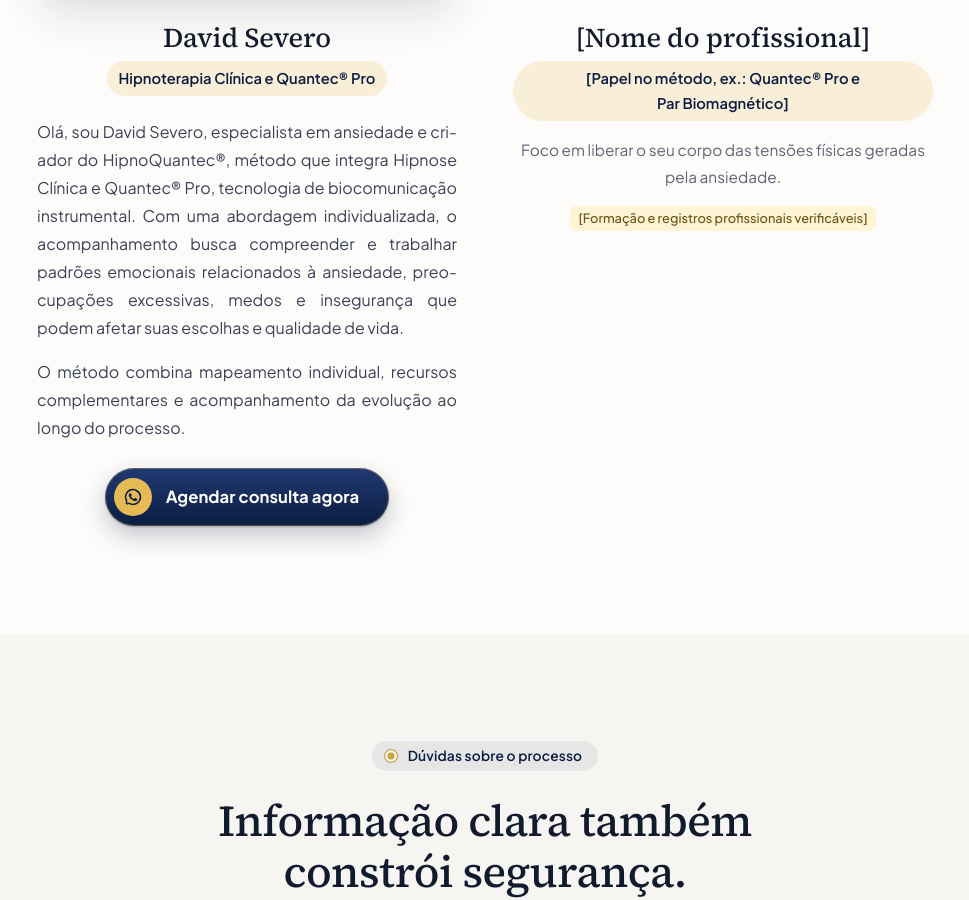
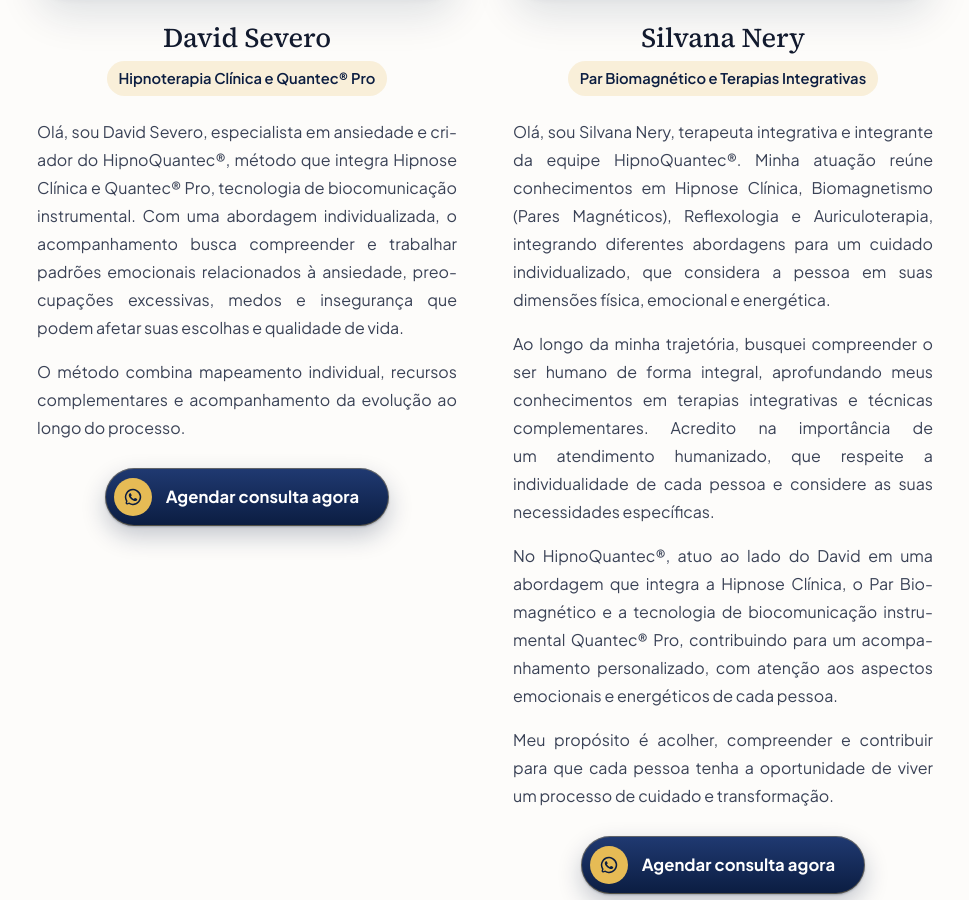
Before and after one commit to gidaads26-lgtm/David-Severo-hipnoquantec, a plain HTML site: page index.html in a window 1280 px wide. Shown: the part 9406-10306 px from the top of the page, without its empty margins (155-1124 px from the left). Drawn offline with Linux system fonts and the light colour scheme.

Commit message:
Adiciona Silvana Nery na seção Quem vai atender você
Co-Authored-By: Claude Opus 5.5 <noreply@anthropic.com>
Claude-Session: https://claude.ai/code/session_019DKL7eVcYTywB2LCB7Cefm

```diff
--- a/index.html
+++ b/index.html
@@ -832,11 +832,16 @@ h2 + .lead,h1 + .lead{margin-top:24px}
         </div>
       </article>
       <article class="pro">
-        <div class="pro-photo pro-photo-empty" role="img" aria-label="Foto do segundo profissional a inserir"><span>Foto do profissional</span></div>
-        <h3>[Nome do profissional]</h3>
-        <p class="pro-role">[Papel no método, ex.: Quantec® Pro e Par Biomagnético]</p>
-        <p class="pro-desc">Foco em liberar o seu corpo das tensões físicas geradas pela ansiedade.</p>
-        <p class="pending">[Formação e registros profissionais verificáveis]</p>
+        <img class="pro-photo" src="img/silvana-nery-perfil.jpg" alt="Retrato de Silvana Nery" width="640" height="800" loading="lazy">
+        <h3>Silvana Nery</h3>
+        <p class="pro-role">Par Biomagnético e Terapias Integrativas</p>
+        <div class="bio">
+          <p>Olá, sou Silvana Nery, terapeuta integrativa e integrante da equipe HipnoQuantec®. Minha atuação reúne conhecimentos em Hipnose Clínica, Biomagnetismo (Pares Magnéticos), Reflexologia e Auriculoterapia, integrando diferentes abordagens para um cuidado individualizado, que considera a pessoa em suas dimensões física, emocional e energética.</p>
+          <p>Ao longo da minha trajetória, busquei compreender o ser humano de forma integral, aprofundando meus conhecimentos em terapias integrativas e técnicas complementares. Acredito na importância de um atendimento humanizado, que respeite a individualidade de cada pessoa e considere as suas necessidades específicas.</p>
+          <p>No HipnoQuantec®, atuo ao lado do David em uma abordagem que integra a Hipnose Clínica, o Par Biomagnético e a tecnologia de biocomunicação instrumental Quantec® Pro, contribuindo para um acompanhamento personalizado, com atenção aos aspectos emocionais e energéticos de cada pessoa.</p>
+          <p>Meu propósito é acolher, compreender e contribuir para que cada pessoa tenha a oportunidade de viver um processo de cuidado e transformação.</p>
+          <a class="btn cta" href="https://wa.me/5513998072472?text=Ol%C3%A1!%20Vim%20pelo%20site%20do%20HipnoQuantec%C2%AE%20e%20gostaria%20de%20agendar%20uma%20consulta." target="_blank" rel="noopener" data-wa><svg viewBox="0 0 24 24" fill="currentColor" aria-hidden="true"><path d="M12 2.2a9.8 9.8 0 0 0-8.4 14.8L2.3 21.8l4.9-1.3A9.8 9.8 0 1 0 12 2.2zm0 17.8a8 8 0 0 1-4.1-1.1l-.3-.2-2.9.8.8-2.8-.2-.3A8 8 0 1 1 12 20zm4.4-6c-.2-.1-1.4-.7-1.7-.8-.2-.1-.4-.1-.5.1l-.8.9c-.1.2-.3.2-.5.1a6.6 6.6 0 0 1-3.3-2.9c-.2-.4.2-.4.7-1.3.1-.2 0-.3 0-.4l-.8-1.8c-.2-.5-.4-.4-.5-.4h-.5a.9.9 0 0 0-.7.3 2.8 2.8 0 0 0-.9 2.1 4.9 4.9 0 0 0 1 2.6 11.2 11.2 0 0 0 4.3 3.8c1.6.7 2.2.7 3 .6a2.6 2.6 0 0 0 1.7-1.2 2.1 2.1 0 0 0 .1-1.2c0-.1-.2-.2-.5-.3z"/></svg>Agendar consulta agora</a>
+        </div>
       </article>
   </div>
 </section>
```
Also changed, not shown: img/silvana-nery-perfil.jpg (added).
